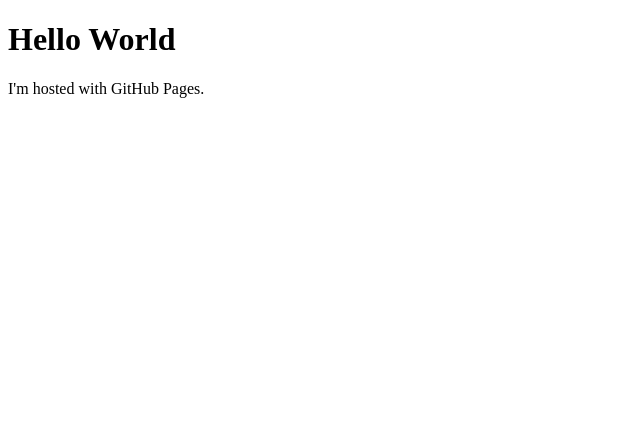
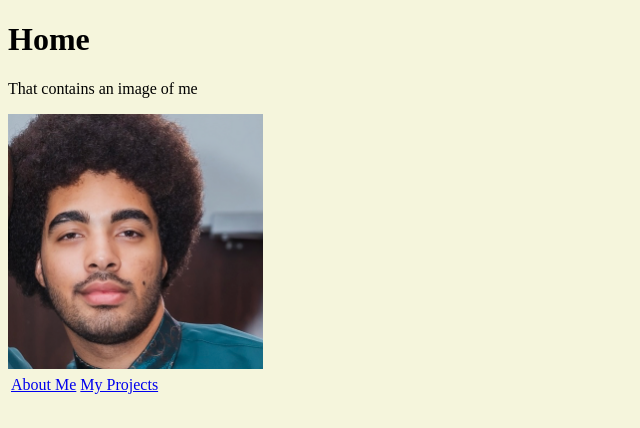
Before and after one commit to DomonickGeek/domonickgeek.github.io, a plain HTML site: page index.html in a window 1280 px wide. Shown: the whole page, without its empty margins (0-640 px from the left). Drawn offline with Linux system fonts and the light colour scheme.

Commit message:
added more pages and images

```diff
--- a/index.html
+++ b/index.html
@@ -1,7 +1,18 @@
 <!DOCTYPE html>
-<html>
-<body>
-<h1>Hello World</h1>
-<p>I'm hosted with GitHub Pages.</p>
+<html lang="en">
+    <head>
+        <title>Nate's Website</title>
+    </head>
+<body style="background-color: beige;">
+<h1>Home</h1>
+<p>That contains an image of me </p>
+<img src="images/me.png" alt="me" width="255" height="255">
+<table>
+    <tr>
+        <td title="Link for About Me page"><a href="pages/aboutme.html"> About Me</a></td>
+        <td title="Link for My Projects page"><a href="pages/projects.html">My Projects</a></td>
+    </tr>
+</table>
+
 </body>
 </html>
```
Also changed, not shown: pages/aboutme.html (added, +9 -0 lines), pages/projects.html (added, +13 -0 lines), images/Prawemit_UIRoom1_5-1024x576.png (added), images/cropped-withTM.png (added), images/me.png (added).
